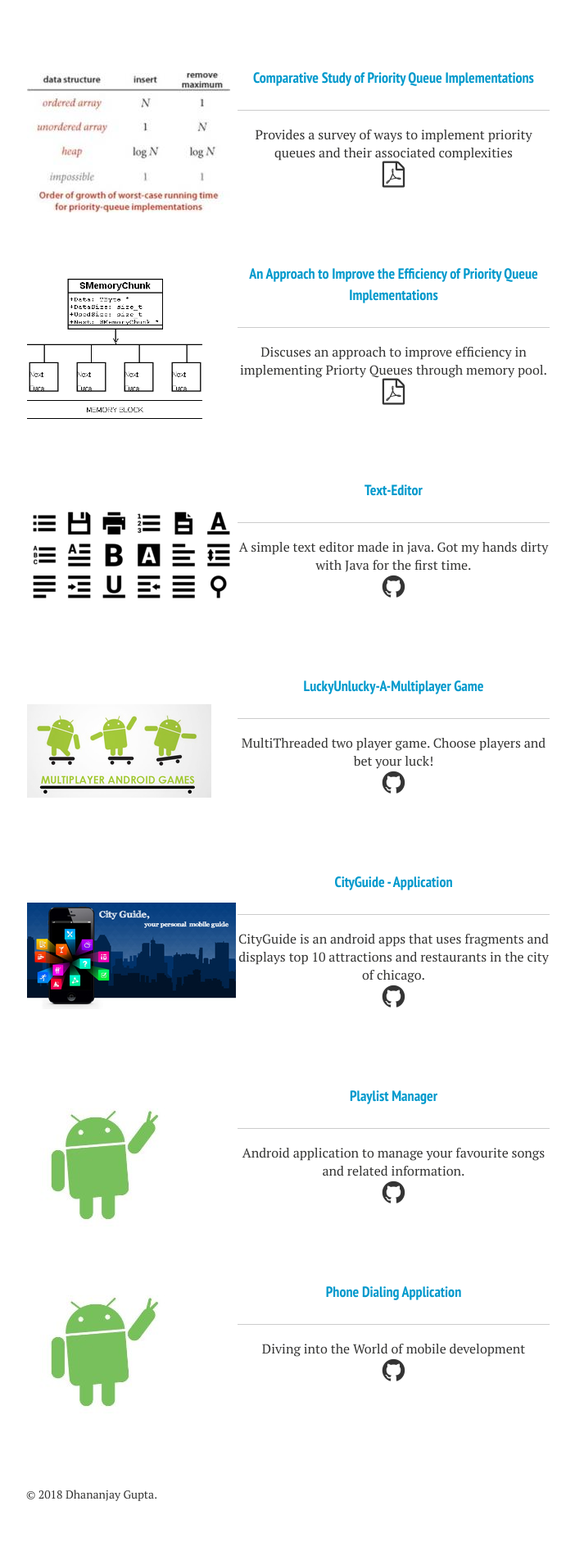
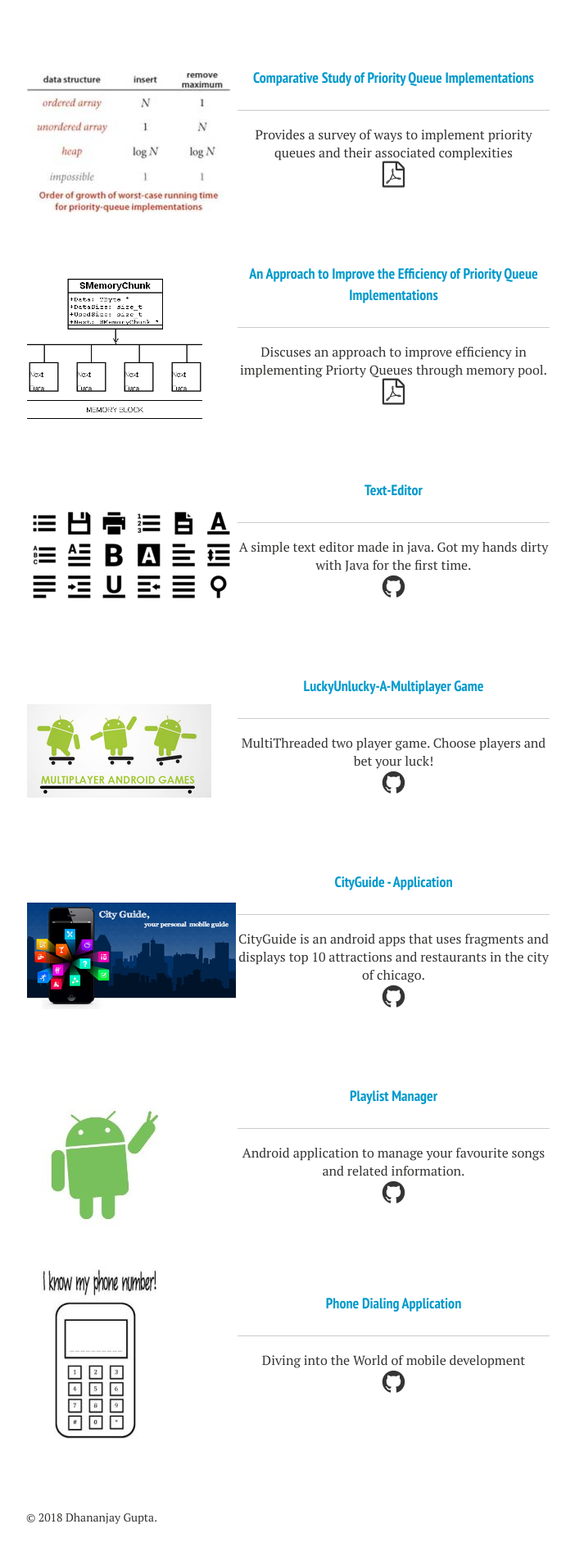
Before and after one commit to DhananjayGupta300/DhananjayGupta300.github.io, a Jekyll site: the page built from projects/index.md, in a window 1280 px wide. Shown: the part 1185-3094 px from the top of the page at 82% size, without its empty margins (288-990 px from the left). Built offline with Jekyll 4.4.1, drawn with Linux system fonts in a browser that asks for light colours; nearby versions of some CDN libraries; comment, search, counter and statistics services are not loaded; before the commit the page ends 3066 px from its top, so only the background shows below that.

Commit message:
Update index.md

```diff
--- a/projects/index.md
+++ b/projects/index.md
@@ -71,7 +71,7 @@ projects:
     - title: "Phone Dialing Application"
       link: "https://github.com/DhananjayGupta300/PhoneDiallingApplication"
       github: "https://github.com/DhananjayGupta300/PhoneDiallingApplication"
-      image: "/images/Dhananjay Gupta Android.jpg"
+      image: "/images/Dhananjay%20Gupta%20Phone%20Dialer%20Application.jpg"
       about: "Diving into the World of mobile development"
 
 
```
